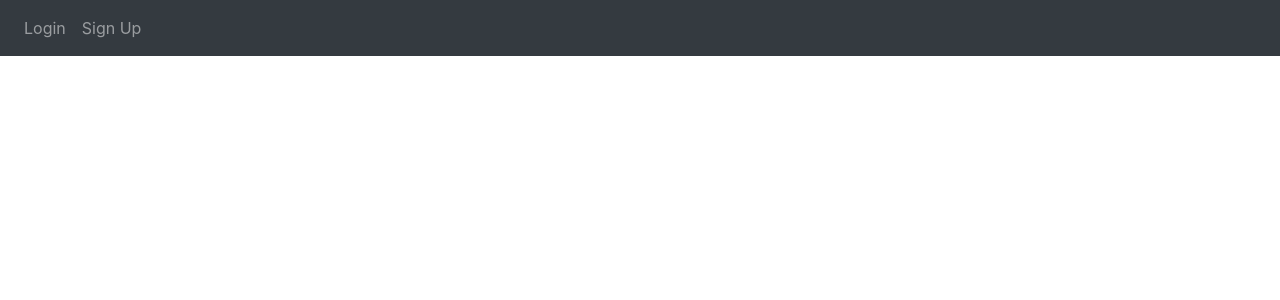
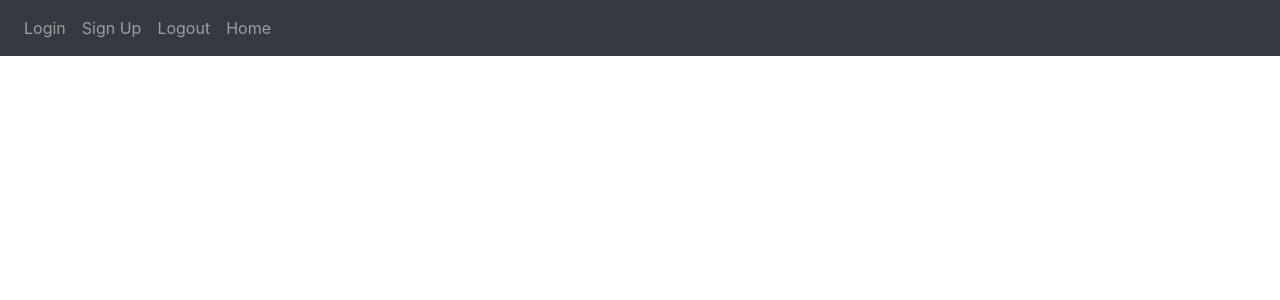
Before and after one commit to LucianoOliveira/netsports, a Flask app: template website/templates/base.html in a window 1280 px wide. Shown: the top 300 px of the page. Run offline with Flask 3, Linux system fonts and the light colour scheme; the template is opened without the code that fills it, so the values that code supplies are empty; some libraries are stand-ins or nearby versions.

Commit message:
corrections

```diff
--- a/website/templates/base.html
+++ b/website/templates/base.html
@@ -29,18 +29,22 @@
       </button>
       <div class="collapse navbar-collapse" id="navbar">
         <div class="navbar-nav">
-          {% if user.is_authenticated %}
+            <a class="nav-item nav-link" id="login" href="/login">Login</a>
+            <a class="nav-item nav-link" id="singUp" href="/sign-up">Sign Up</a>
+            <a class="nav-item nav-link" id="logout" href="/logout">Logout</a>
+            <a class="nav-item nav-link" id="home" href="/">Home</a>
+          <!-- {% if user.is_authenticated %}
           <a class="nav-item nav-link" id="home" href="/">Home</a>
           <a class="nav-item nav-link" id="logout" href="/logout">Logout</a>
           {% else %}
           <a class="nav-item nav-link" id="login" href="/login">Login</a>
           <a class="nav-item nav-link" id="signUp" href="/sign-up">Sign Up</a>
-          {% endif %}
+          {% endif %} -->
         </div>
       </div>
     </nav>
 
-    {% with messages = get_flashed_messages(with_categories=true) %} {% if
+    <!-- {% with messages = get_flashed_messages(with_categories=true) %} {% if
     messages %} {% for category, message in messages %} {% if category ==
     'error' %}
     <div class="alert alert-danger alter-dismissable fade show" role="alert">
@@ -56,7 +60,7 @@
         <span aria-hidden="true">&times;</span>
       </button>
     </div>
-    {% endif %} {% endfor %} {% endif %} {% endwith %}
+    {% endif %} {% endfor %} {% endif %} {% endwith %} -->
 
     <div class="container">{% block content %} {% endblock %}</div>
     <script
@@ -75,7 +79,7 @@
       crossorigin="anonymous"
     ></script>
 
-{% block javascript %}
+<!-- {% block javascript %}
     <script type="text/javascript">
       function deleteNote(noteId) {
   fetch("/delete-note", {
@@ -86,6 +90,6 @@
   });
   }
 </script>
-{% endblock %}
+{% endblock %} -->
   </body>
 </html>
```
